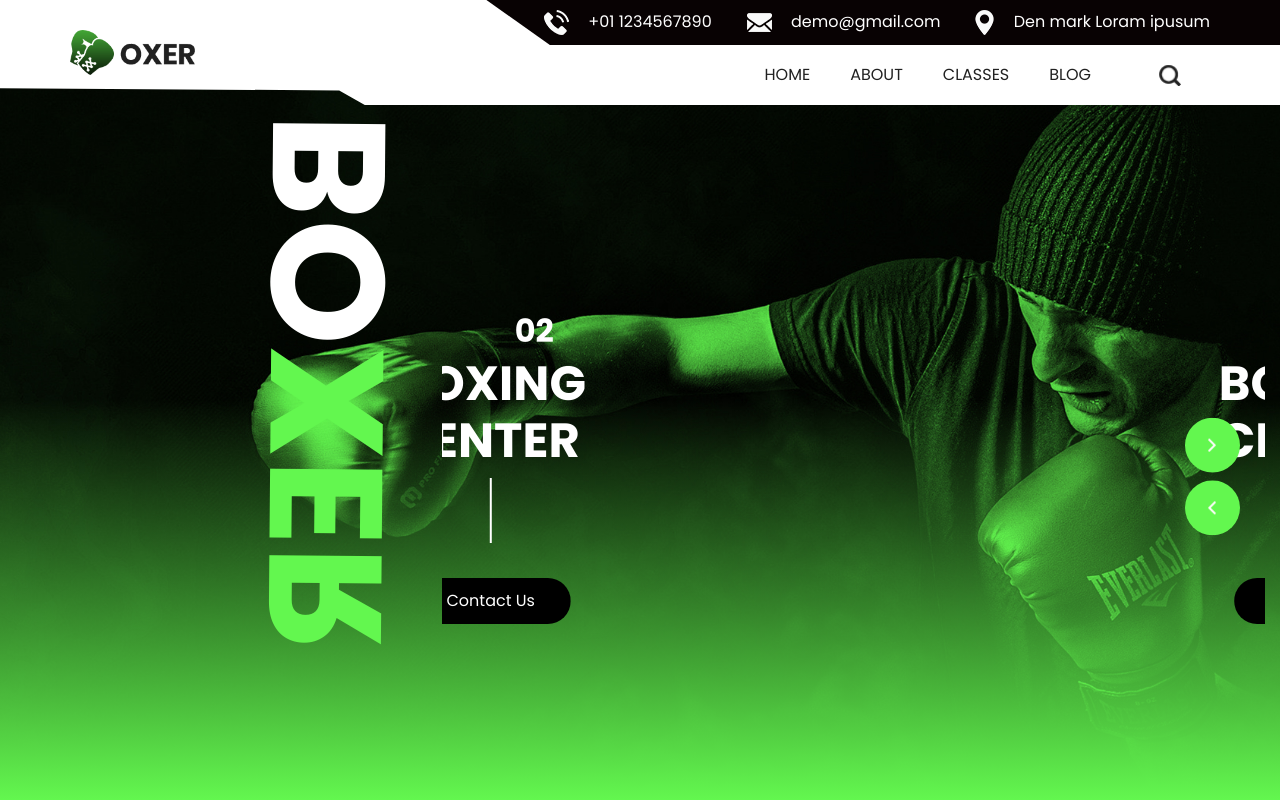
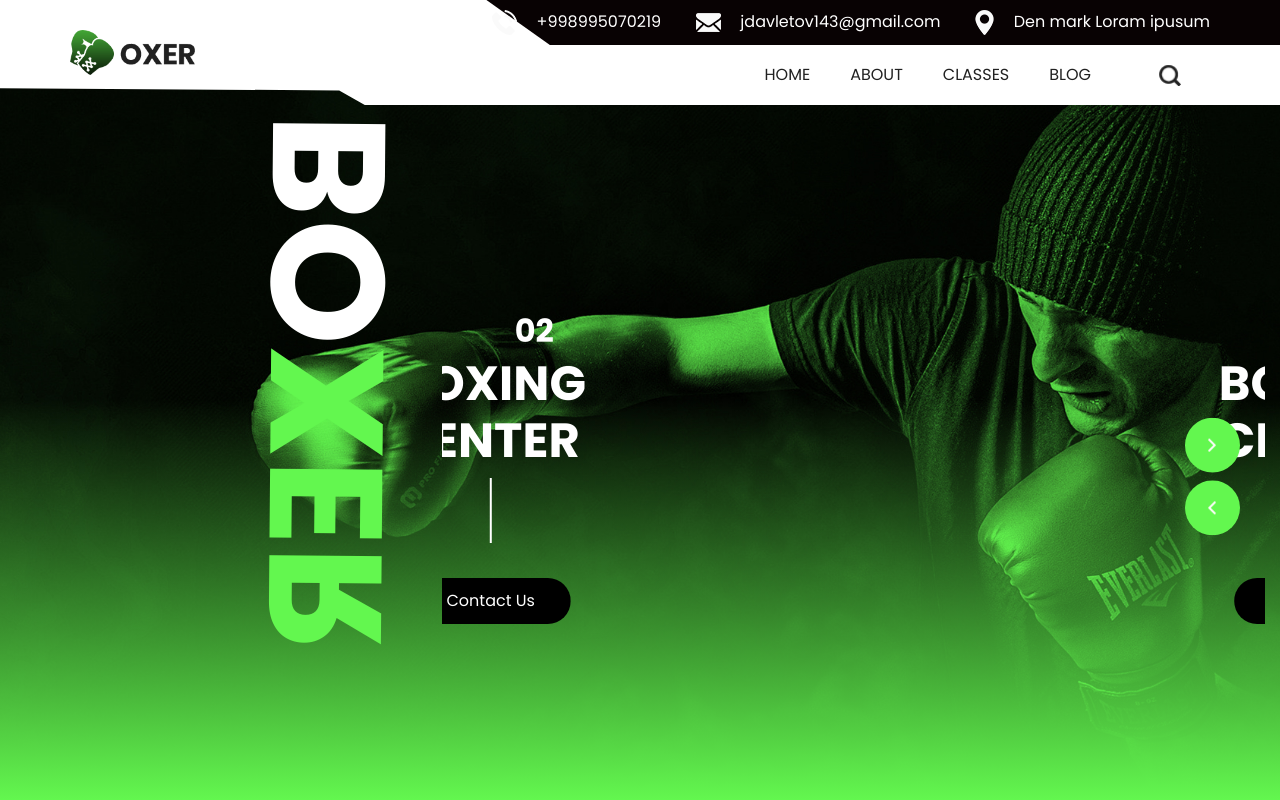
Before and after one commit to 0000Jasurbek0000/Lesson_3, a plain HTML site: page index.html in a window 1280 px wide. Shown: the top 800 px of the page. Drawn offline with nearby package versions, Linux system fonts and the light colour scheme; some packages are replaced by stand-ins of ours; a web font is replaced by a local one.

Commit message:
Update index.html

```diff
--- a/index.html
+++ b/index.html
@@ -43,13 +43,13 @@
                 <li class="">
                   <a class="" href="">
                     <img src="images/telephone.png" alt="" />
-                    <span> +01 1234567890</span>
+                    <span> +998995070219</span>
                   </a>
                 </li>
                 <li class="">
                   <a class="" href="">
                     <img src="images/mail.png" alt="" />
-                    <span>demo@gmail.com</span>
+                    <span>jdavletov143@gmail.com</span>
                   </a>
                 </li>
                 <li class="">
```
